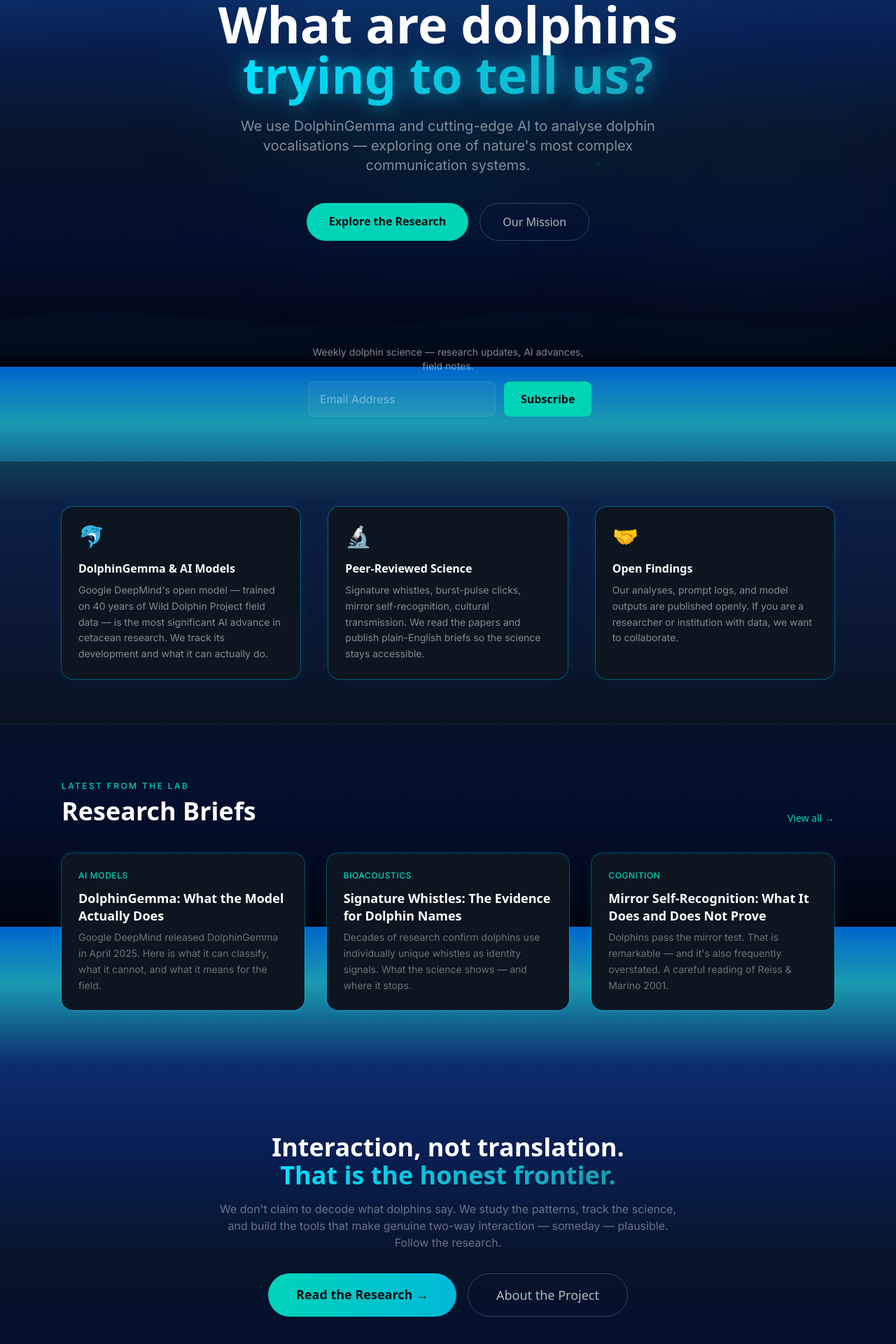
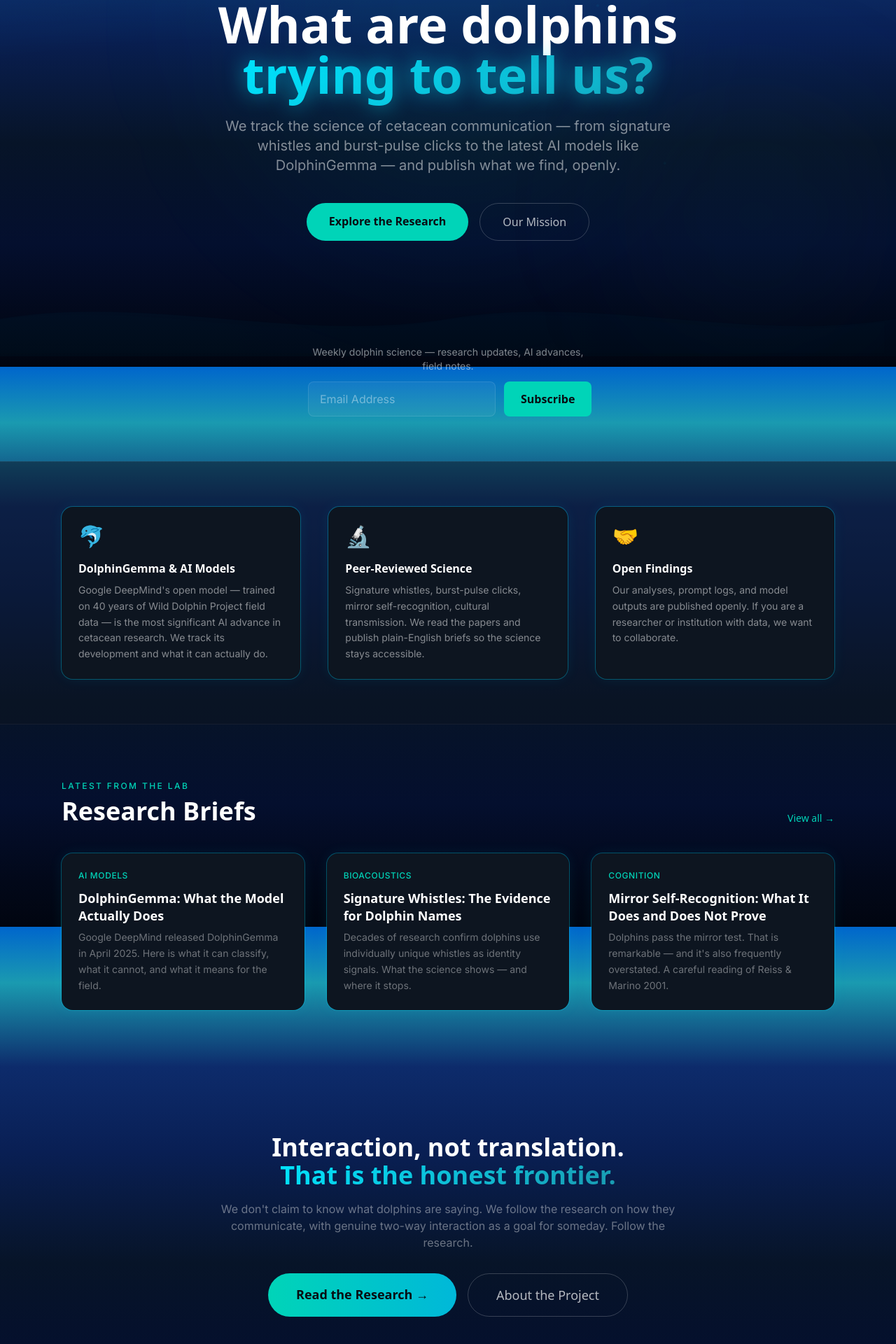
Before and after one commit to dolphinsintuition/DolphinsINTuition, a Next.js app: page / in a window 1280 px wide. Shown: the part 276-2196 px from the top of the page at 70% size. Built offline with nearby package versions, Linux system fonts and the light colour scheme; no server answers; a web font is replaced by a local one.

Commit message:
Apply homepage hero wording fixes: Edits 1 & 2 (page.js) — track science line + interaction not decode

```diff
--- a/src/app/page.js
+++ b/src/app/page.js
@@ -16,8 +16,9 @@ export default function Home() {
             <span className="gradient-text glow-teal">trying to tell us?</span>
           </h1>
           <p className="text-white/50 text-lg md:text-xl max-w-2xl mx-auto mb-10 leading-relaxed animate-fade-up" style={{ animationDelay: '0.2s' }}>
-            We use DolphinGemma and cutting-edge AI to analyse dolphin vocalisations —
-            exploring one of nature's most complex communication systems.
+            We track the science of cetacean communication — from signature whistles
+            and burst-pulse clicks to the latest AI models like DolphinGemma —
+            and publish what we find, openly.
           </p>
           <div className="flex flex-col sm:flex-row gap-4 justify-center animate-fade-up" style={{ animationDelay: '0.3s' }}>
             <Link
@@ -89,9 +90,9 @@ export default function Home() {
           <span className="gradient-text">That is the honest frontier.</span>
         </h2>
         <p className="text-white/40 mb-8 max-w-2xl mx-auto">
-          We don't claim to decode what dolphins say. We study the patterns,
-          track the science, and build the tools that make genuine two-way
-          interaction — someday — plausible. Follow the research.
+          We don't claim to know what dolphins are saying. We follow the research
+          on how they communicate, with genuine two-way interaction as a
+          goal for someday. Follow the research.
         </p>
         <div className="flex flex-col sm:flex-row gap-4 justify-center">
           <Link
```
